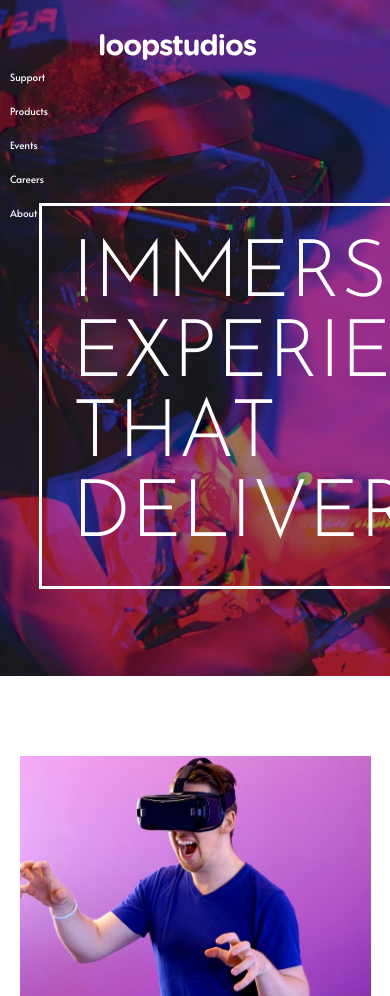
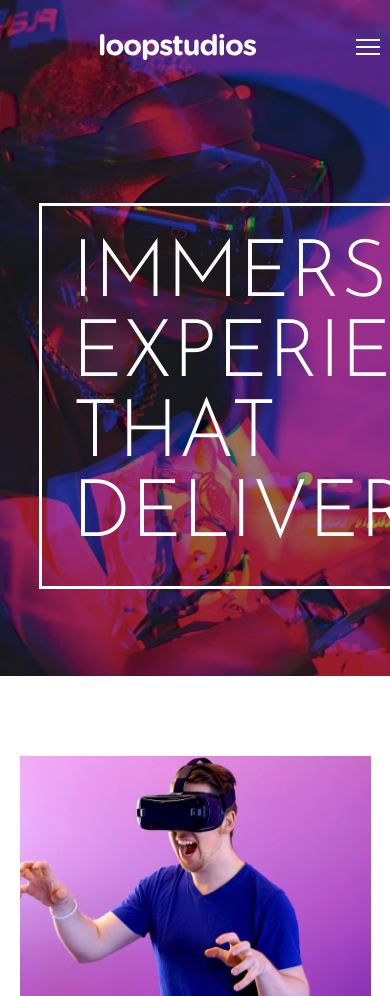
Before and after one commit to Petronilhaz/loopstudios-landing-page, a plain HTML site: page index.html in a window 390 px wide. Shown: the top 996 px of the page. Drawn offline with Linux system fonts and the light colour scheme.

Commit message:
resetando menu mobile

```diff
--- a/src/styles/responsive.css
+++ b/src/styles/responsive.css
@@ -4,33 +4,13 @@
         width: 40%;
     }
 
-    .header {
-        position: absolute;
-        flex-direction: column;
-        align-items: flex-start;
-        z-index: 1;
-    }
-
-    .header .menu {
-        flex-direction: column-reverse;
-
-        z-index: 1;
-    }
-
     .header .menu .option {
-        display: block;
+        display: none;
     }
 
     .hamburguer-menu {
-        display: none;
+        display: block;
         margin-right: 100px;
-    }
-
-    .close-menu {
-        position: absolute;
-        top: 5%;
-        right: 10%;
-        height: 3%;
     }
 
     .menu-modal {
@@ -43,7 +23,6 @@
         width: 100vw;
         background-color: #000;
     }
-
 
     .hero-text {
         left: 10%;
```
